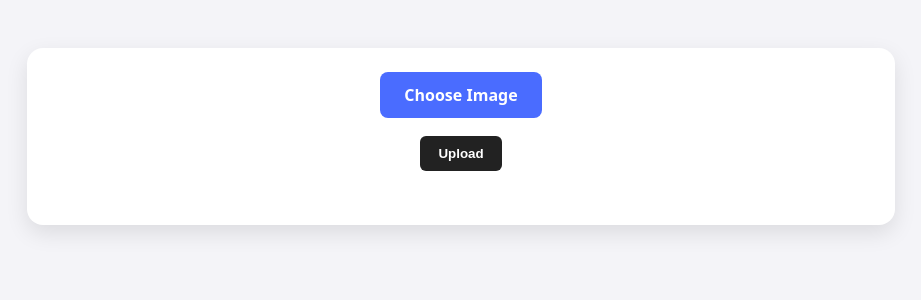
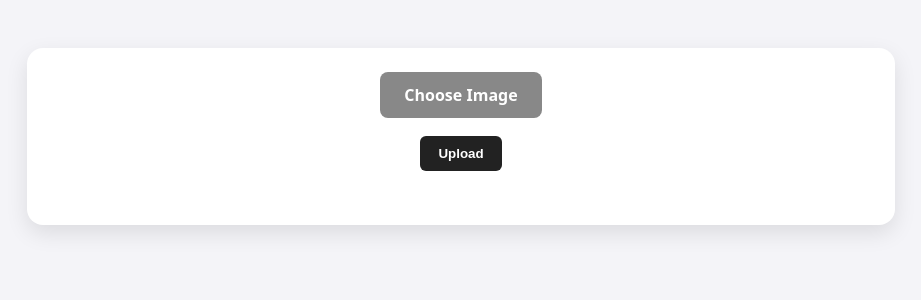
Before and after one commit to JipWulffele/campus-numerique-docker-flask, a Flask app: page / in a window 1280 px wide. Shown: the top 300 px of the page, without its empty margins (179-1100 px from the left). Run offline with Flask 3, Linux system fonts and the light colour scheme.

Commit message:
fix bg color

```diff
--- a/app.py
+++ b/app.py
@@ -66,8 +66,8 @@ def main():
         database.upload_to_database(filename, response_raw, parsed)
 
         # Render template
-        title, story, color = get_info_from_parsed(parsed)
-        return render_template('image_render.html', img=filename, title=title, description=story, color=color)
+        title, story,  bg_color= get_info_from_parsed(parsed)
+        return render_template('image_render.html', img=filename, title=title, description=story, bg_color=bg_color)
 
     return render_template('image_render.html')
 
--- a/templates/image_render.html
+++ b/templates/image_render.html
@@ -32,7 +32,7 @@
     }
 
     .upload-label {
-      background: #4a6cff;
+      background: #888888;
       color: white;
       padding: 12px 24px;
       border-radius: 8px;
@@ -42,7 +42,7 @@
     }
 
     .upload-label:hover {
-      background: #3e5ae6;
+      background: #888888;
     }
 
     .submit-btn {
@@ -109,7 +109,7 @@
     {% endif %}
 
     {% if description %}
-      <div class="story" style="--bg: {{ bg | default('#f7e7a9') }}">
+      <div class="story" style="--bg: {{ bg_color | default('#f7e7a9') }}">
         {{ description }}
       </div>
     {% endif %}
```
